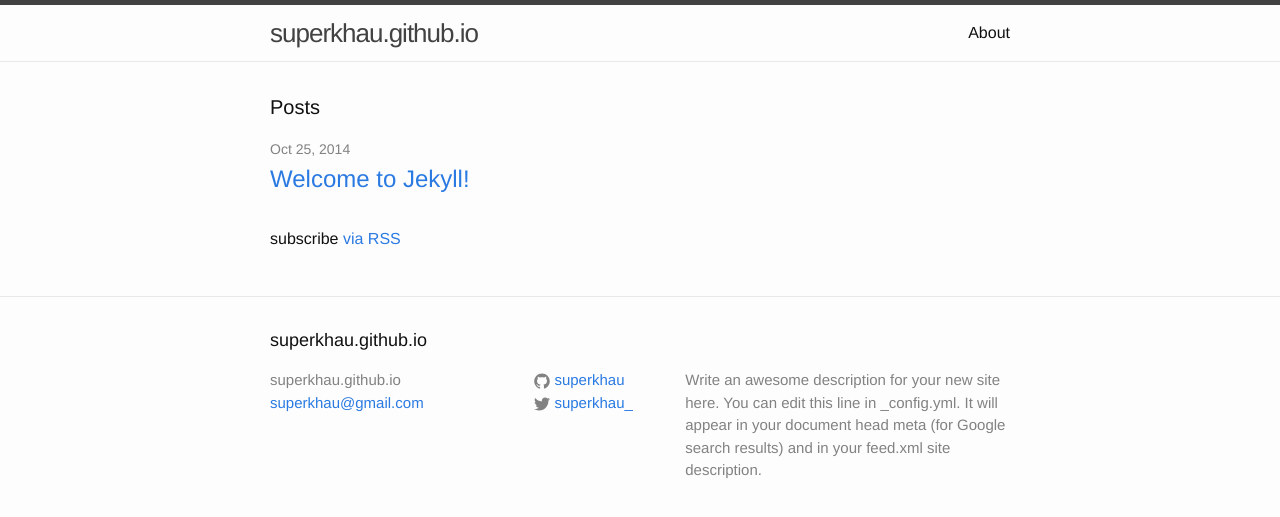
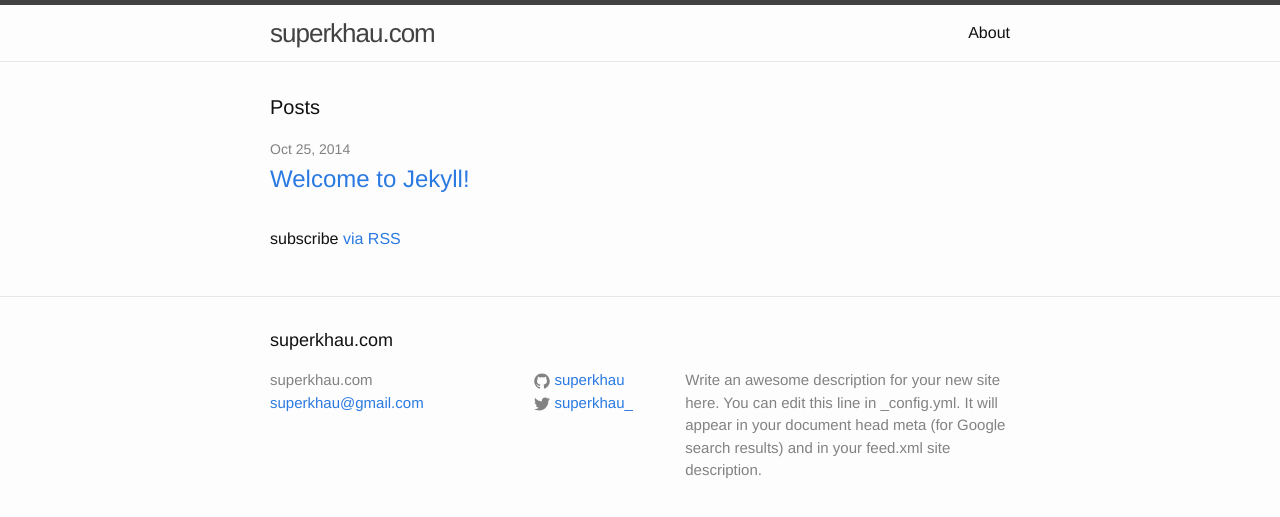
Before and after one commit to superkhau/superkhau.github.io, a Jekyll site: the page built from index.html, in a window 1280 px wide. Shown: the top 517 px of the page. Built offline with Jekyll 4.4.1, drawn with Linux system fonts in a browser that asks for light colours.

Commit message:
update configs

```diff
--- a/_config.yml
+++ b/_config.yml
@@ -1,12 +1,12 @@
 # Site settings
-title: superkhau.github.io
+title: superkhau.com
 email: superkhau@gmail.com
 description: > # this means to ignore newlines until "baseurl:"
   Write an awesome description for your new site here. You can edit this
   line in _config.yml. It will appear in your document head meta (for
   Google search results) and in your feed.xml site description.
 baseurl: "" # the subpath of your site, e.g. /blog/
-url: "http://yourdomain.com" # the base hostname & protocol for your site
+url: "http://superkhau.com" # the base hostname & protocol for your site
 twitter_username: superkhau_
 github_username:  superkhau
 
```
